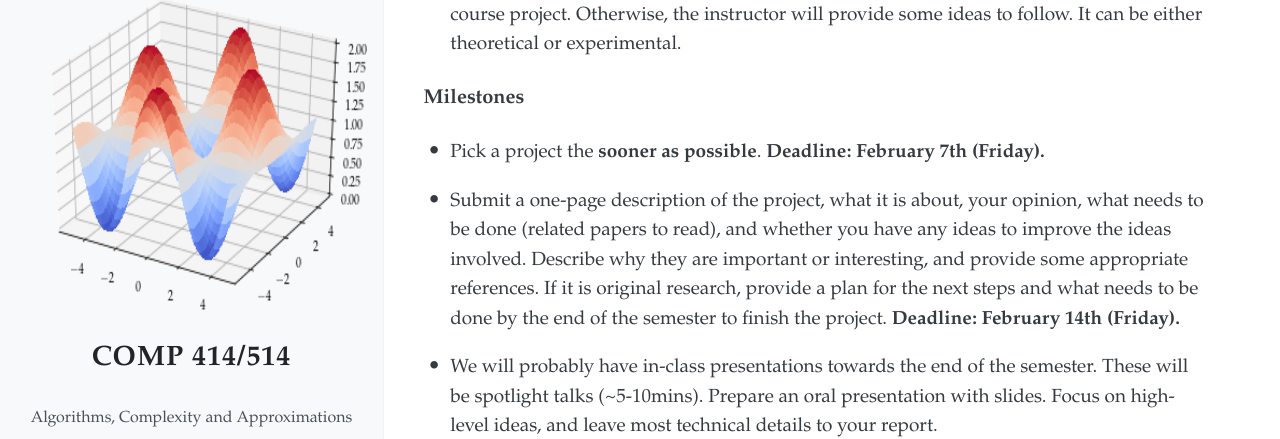
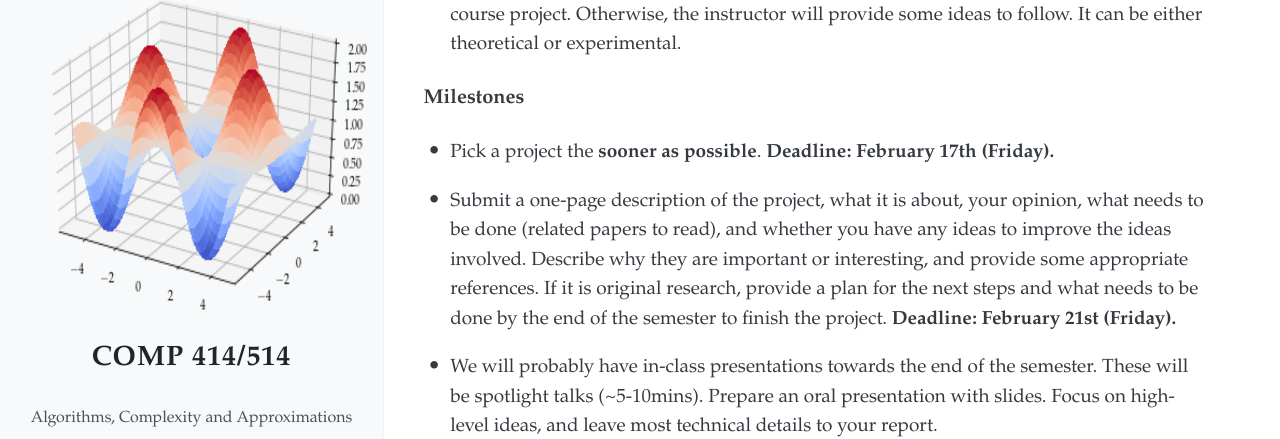
Before and after one commit to akyrillidis/comp414-514, a Jekyll site: the page built from project.md, in a window 1280 px wide and 900 px high, scrolled down 459 px. Shown: the part 117-556 px from the top of the window. Built offline with Jekyll 4.4.1, drawn with Linux system fonts in a browser that asks for light colours; nearby versions of some CDN libraries.

Commit message:
Update project.md

```diff
--- a/project.md
+++ b/project.md
@@ -22,9 +22,9 @@
 
 ### Milestones
 
-- Pick a project the **sooner as possible**. **Deadline: February 7th (Friday).**
+- Pick a project the **sooner as possible**. **Deadline: February 17th (Friday).**
 
-- Submit a one-page description of the project, what it is about, your opinion, what needs to be done (related papers to read), and whether you have any ideas to improve the ideas involved. Describe why they are important or interesting, and provide some appropriate references. If it is original research, provide a plan for the next steps and what needs to be done by the end of the semester to finish the project. **Deadline: February 14th (Friday).**
+- Submit a one-page description of the project, what it is about, your opinion, what needs to be done (related papers to read), and whether you have any ideas to improve the ideas involved. Describe why they are important or interesting, and provide some appropriate references. If it is original research, provide a plan for the next steps and what needs to be done by the end of the semester to finish the project. **Deadline: February 21st (Friday).**
 
 - We will probably have in-class presentations towards the end of the semester. These will be spotlight talks (~5-10mins). Prepare an oral presentation with slides. Focus on high-level ideas, and leave most technical details to your report.
 
```
